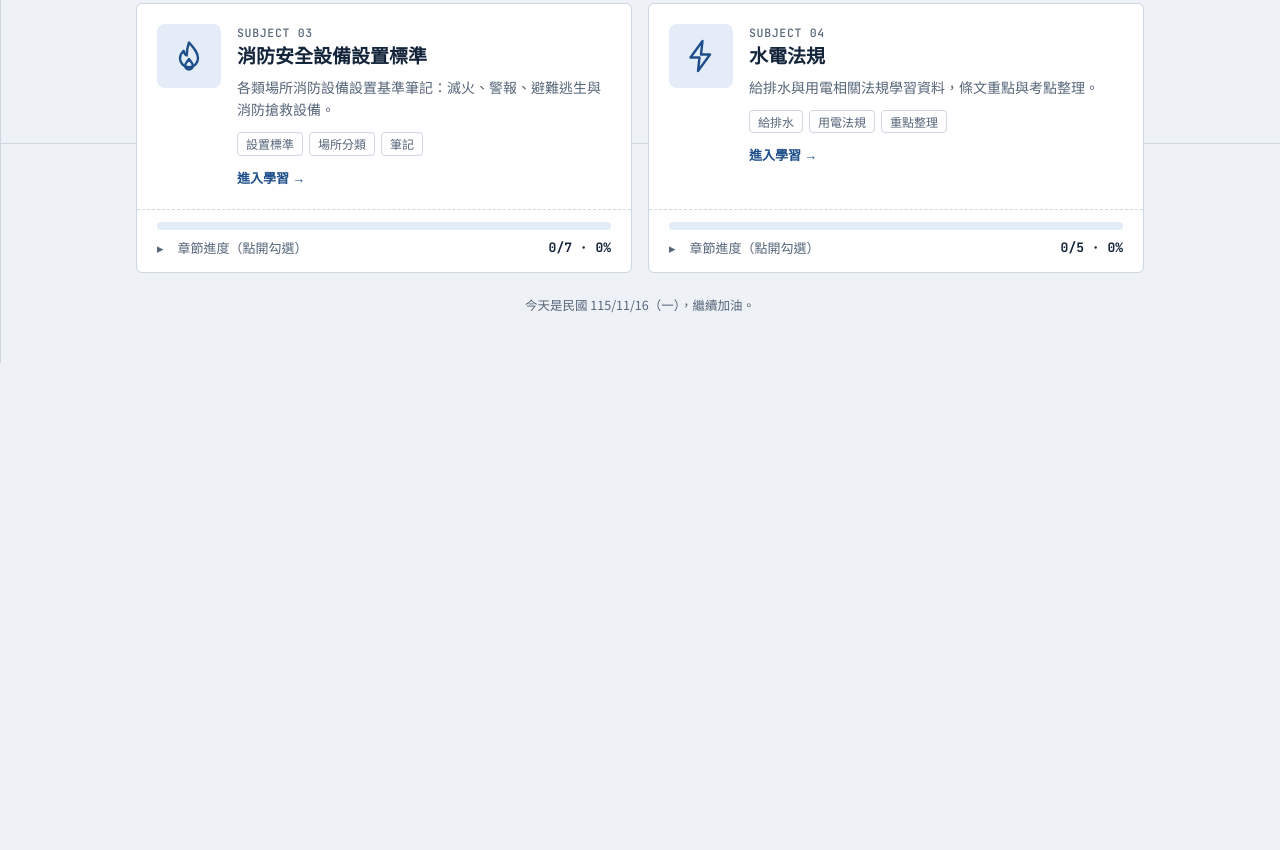
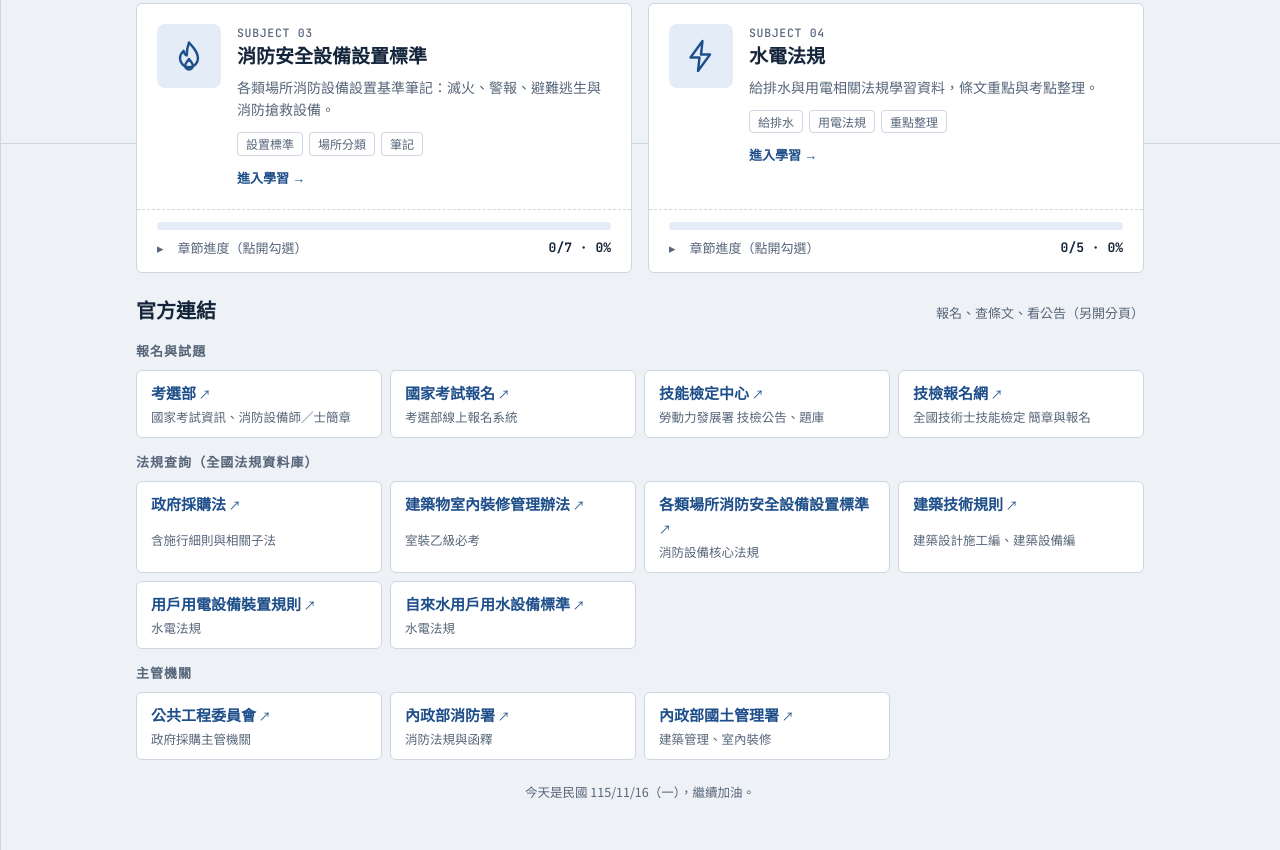
Before and after one commit to YUAN-5149/exam-study-hub, a plain HTML site: page index.html in a window 1280 px wide. Shown: the part 2257-3107 px from the top of the page. Before the commit the page ends 2620 px from the top, so only its background shows below. Drawn offline with Linux system fonts and the light colour scheme.

Commit message:
Add official links section
Co-Authored-By: Claude Opus 5.5 <noreply@anthropic.com>
Claude-Session: https://claude.ai/code/session_01QLG3mWc9xZGkHAZxa1EcmA

```diff
--- a/index.html
+++ b/index.html
@@ -193,6 +193,18 @@ footer{font-size:12.5px;color:var(--muted);text-align:center}
 .nlist button{font:inherit;font-size:12px;border:0;background:none;color:var(--muted);cursor:pointer;padding:0 2px;text-decoration:underline}
 .empty{font-size:14px;color:var(--muted);border:1px dashed var(--line);border-radius:6px;padding:14px;text-align:center}
 
+/* official links */
+.links{display:grid;gap:14px}
+.lgroup{display:grid;gap:8px}
+.lgroup h3{font-size:13px;letter-spacing:.08em;color:var(--muted);margin:0;font-weight:700}
+.lgrid{display:grid;grid-template-columns:repeat(auto-fill,minmax(220px,1fr));gap:8px}
+a.lk{display:grid;gap:2px;text-decoration:none;color:var(--ink);background:var(--paper);border:1px solid var(--line);border-radius:6px;padding:10px 14px;min-width:0}
+a.lk b{font-size:15px;color:var(--blue);overflow-wrap:anywhere}
+a.lk b::after{content:" ↗";font-weight:400;font-size:12px}
+a.lk span{font-size:12.5px;color:var(--muted)}
+a.lk:hover{border-color:var(--blue)}
+a.lk:focus-visible{outline:3px solid var(--amber);outline-offset:2px}
+
 @media (max-width:760px){
   .tools{grid-template-columns:1fr}
   .ck-body{grid-template-columns:1fr}
@@ -374,6 +386,29 @@ footer{font-size:12.5px;color:var(--muted);text-align:center}
       </a>
 
     </div>
+  </section>
+
+  <section class="links" aria-label="官方連結">
+    <div class="sec-h"><h2>官方連結</h2><span>報名、查條文、看公告（另開分頁）</span></div>
+    <div class="lgroup"><h3>報名與試題</h3><div class="lgrid">
+      <a class="lk" href="https://wwwc.moex.gov.tw/" target="_blank" rel="noopener"><b>考選部</b><span>國家考試資訊、消防設備師／士簡章</span></a>
+      <a class="lk" href="https://register.moex.gov.tw/" target="_blank" rel="noopener"><b>國家考試報名</b><span>考選部線上報名系統</span></a>
+      <a class="lk" href="https://www.wdasec.gov.tw/" target="_blank" rel="noopener"><b>技能檢定中心</b><span>勞動力發展署 技檢公告、題庫</span></a>
+      <a class="lk" href="https://skill.tcte.edu.tw/" target="_blank" rel="noopener"><b>技檢報名網</b><span>全國技術士技能檢定 簡章與報名</span></a>
+    </div></div>
+    <div class="lgroup"><h3>法規查詢（全國法規資料庫）</h3><div class="lgrid">
+      <a class="lk" href="https://law.moj.gov.tw/Law/LawSearchResult.aspx?ty=ONEBAR&amp;kw=%E6%94%BF%E5%BA%9C%E6%8E%A1%E8%B3%BC%E6%B3%95" target="_blank" rel="noopener"><b>政府採購法</b><span>含施行細則與相關子法</span></a>
+      <a class="lk" href="https://law.moj.gov.tw/Law/LawSearchResult.aspx?ty=ONEBAR&amp;kw=%E5%BB%BA%E7%AF%89%E7%89%A9%E5%AE%A4%E5%85%A7%E8%A3%9D%E4%BF%AE%E7%AE%A1%E7%90%86%E8%BE%A6%E6%B3%95" target="_blank" rel="noopener"><b>建築物室內裝修管理辦法</b><span>室裝乙級必考</span></a>
+      <a class="lk" href="https://law.moj.gov.tw/Law/LawSearchResult.aspx?ty=ONEBAR&amp;kw=%E5%90%84%E9%A1%9E%E5%A0%B4%E6%89%80%E6%B6%88%E9%98%B2%E5%AE%89%E5%85%A8%E8%A8%AD%E5%82%99%E8%A8%AD%E7%BD%AE%E6%A8%99%E6%BA%96" target="_blank" rel="noopener"><b>各類場所消防安全設備設置標準</b><span>消防設備核心法規</span></a>
+      <a class="lk" href="https://law.moj.gov.tw/Law/LawSearchResult.aspx?ty=ONEBAR&amp;kw=%E5%BB%BA%E7%AF%89%E6%8A%80%E8%A1%93%E8%A6%8F%E5%89%87" target="_blank" rel="noopener"><b>建築技術規則</b><span>建築設計施工編、建築設備編</span></a>
+      <a class="lk" href="https://law.moj.gov.tw/Law/LawSearchResult.aspx?ty=ONEBAR&amp;kw=%E7%94%A8%E6%88%B6%E7%94%A8%E9%9B%BB%E8%A8%AD%E5%82%99%E8%A3%9D%E7%BD%AE%E8%A6%8F%E5%89%87" target="_blank" rel="noopener"><b>用戶用電設備裝置規則</b><span>水電法規</span></a>
+      <a class="lk" href="https://law.moj.gov.tw/Law/LawSearchResult.aspx?ty=ONEBAR&amp;kw=%E8%87%AA%E4%BE%86%E6%B0%B4%E7%94%A8%E6%88%B6%E7%94%A8%E6%B0%B4%E8%A8%AD%E5%82%99%E6%A8%99%E6%BA%96" target="_blank" rel="noopener"><b>自來水用戶用水設備標準</b><span>水電法規</span></a>
+    </div></div>
+    <div class="lgroup"><h3>主管機關</h3><div class="lgrid">
+      <a class="lk" href="https://www.pcc.gov.tw/" target="_blank" rel="noopener"><b>公共工程委員會</b><span>政府採購主管機關</span></a>
+      <a class="lk" href="https://www.nfa.gov.tw/" target="_blank" rel="noopener"><b>內政部消防署</b><span>消防法規與函釋</span></a>
+      <a class="lk" href="https://www.nlma.gov.tw/" target="_blank" rel="noopener"><b>內政部國土管理署</b><span>建築管理、室內裝修</span></a>
+    </div></div>
   </section>
 
   <footer id="today"></footer>
```
